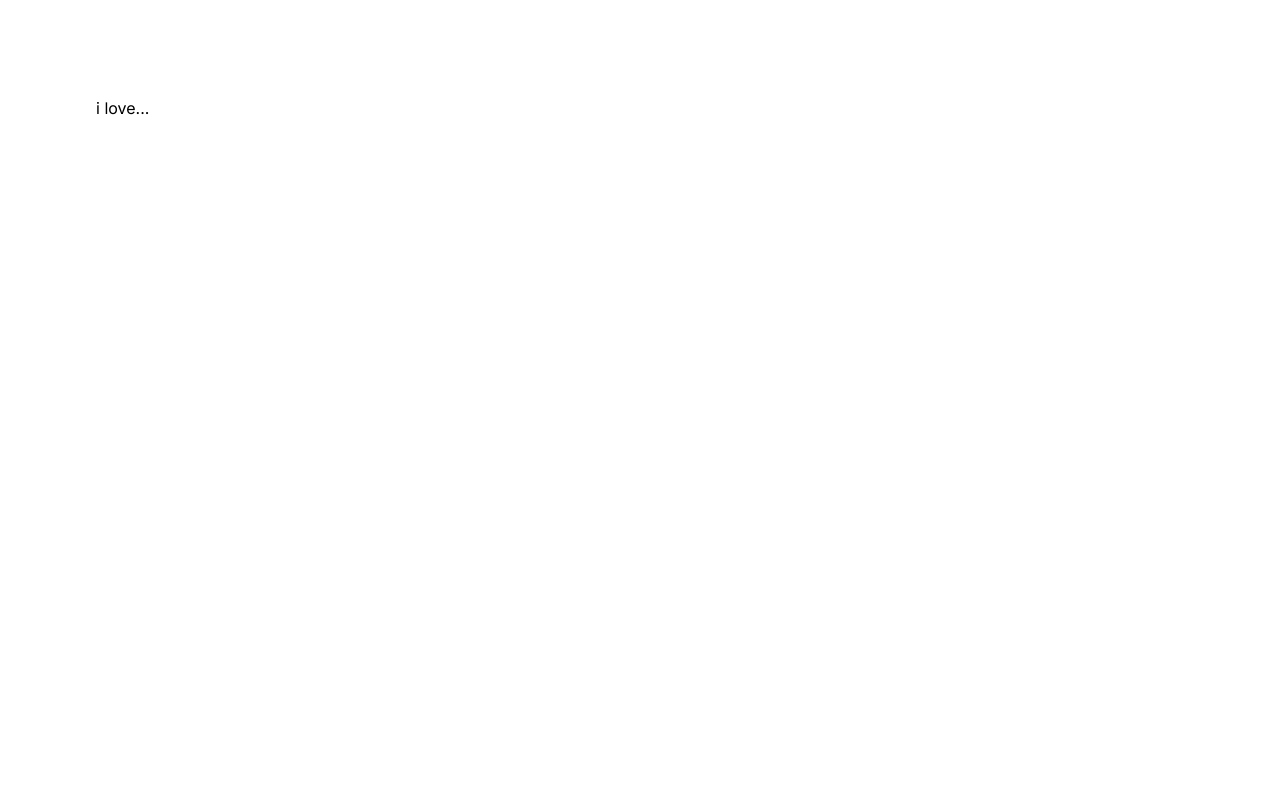
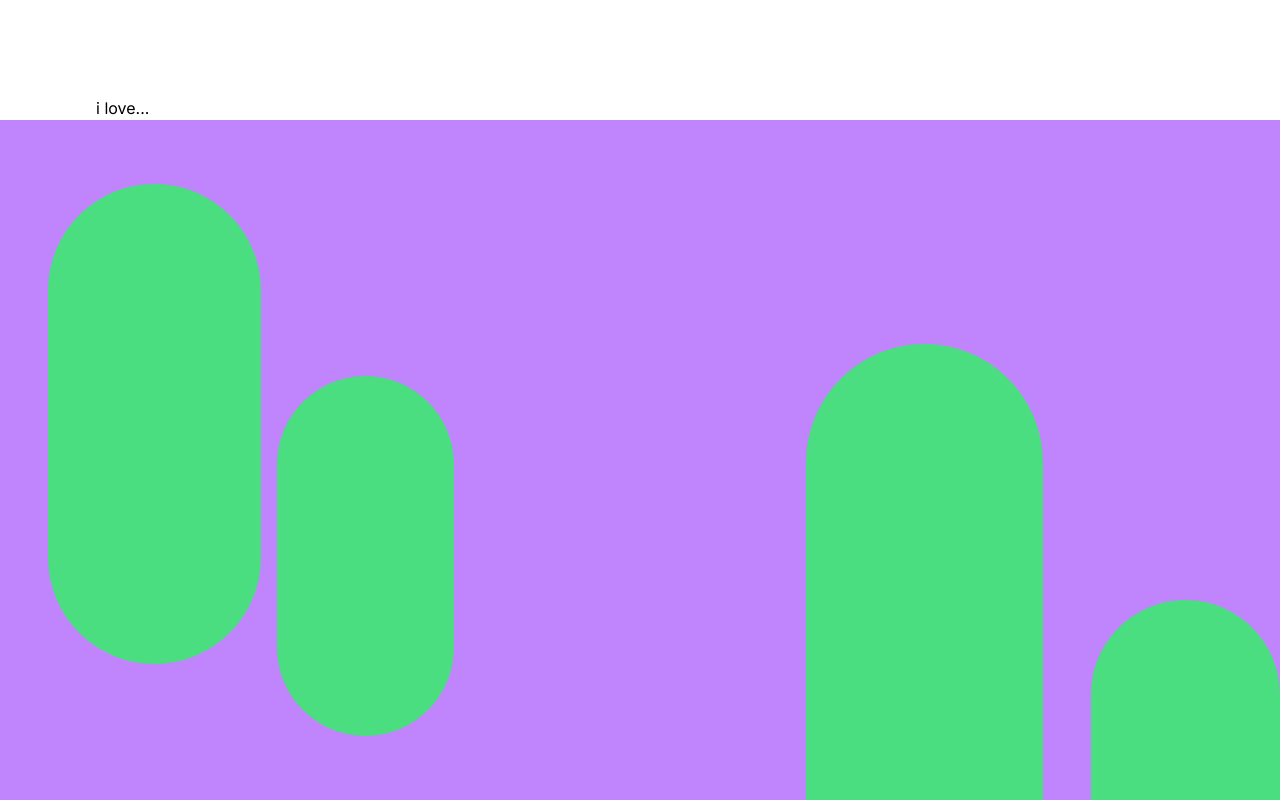
Before and after one commit to snootfef/Personal-Site, a Next.js app: page /about in a window 1280 px wide. Shown: the part 800-1600 px from the top of the page. Built offline with nearby package versions, Linux system fonts and the light colour scheme.

Commit message:
Finished up layout for about page, ready for content/assets

```diff
--- a/src/app/about/page.tsx
+++ b/src/app/about/page.tsx
@@ -48,13 +48,45 @@ export default function Page() {
          </section>
          <section
             id='bottom'
-            className='flex h-screen'
+            className='h-screen w-full relative'
          >
             <h2
                className='mt-24 ml-24'
             >
                i love...
             </h2>
+            <section
+               className='z-40 flex flex-row w-full h-[90vh] relative bg-purple-400'
+            >
+               <div
+                  className='my-16 ml-12 mr-4 rounded-full w-[18vw] h-[60vh] bg-green-400'
+               ></div>
+               <div
+                  className='mt-[16rem] rounded-full w-[15vw] h-[45vh] bg-green-400'
+               ></div>
+               <div
+                  className='mt-56 ml-[22rem] rounded-full w-[20vw] h-[72vh] bg-green-400'
+               ></div>
+               <div
+                  className='ml-12 mt-[30rem] rounded-full w-[16vw] h-[60vh] bg-green-400'
+               ></div>
+            </section>
+            <section
+               className='z-30 flex flex-row w-full h-[90vh] relative bg-purple-200'
+            >
+               <div
+                  className='ml-[8rem] mt-[7rem] rounded-full w-[16vw] h-[55vh] bg-green-400'
+               ></div>
+               <div
+                  className='ml-12 mt-[2rem] rounded-full w-[20vw] h-[69vh] bg-green-400'
+               ></div>
+               <div
+                  className='ml-32 mt-[18rem] rounded-full w-[20vw] h-[70vh] bg-green-400'
+               ></div>
+               <div
+                  className='ml-8 mt-[15rem] rounded-full w-[18vw] h-[45vh] bg-green-400'
+               ></div>
+            </section>
          </section>
       </main >
    );
```
